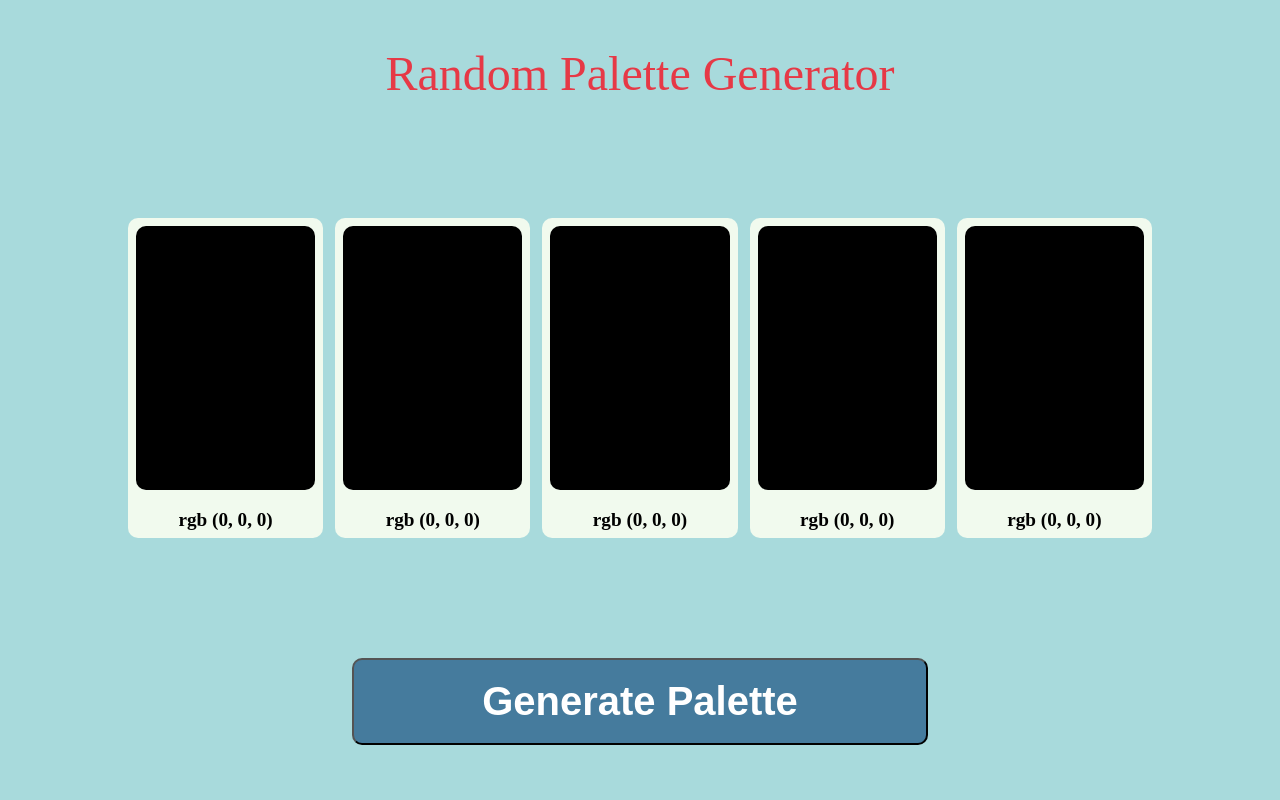
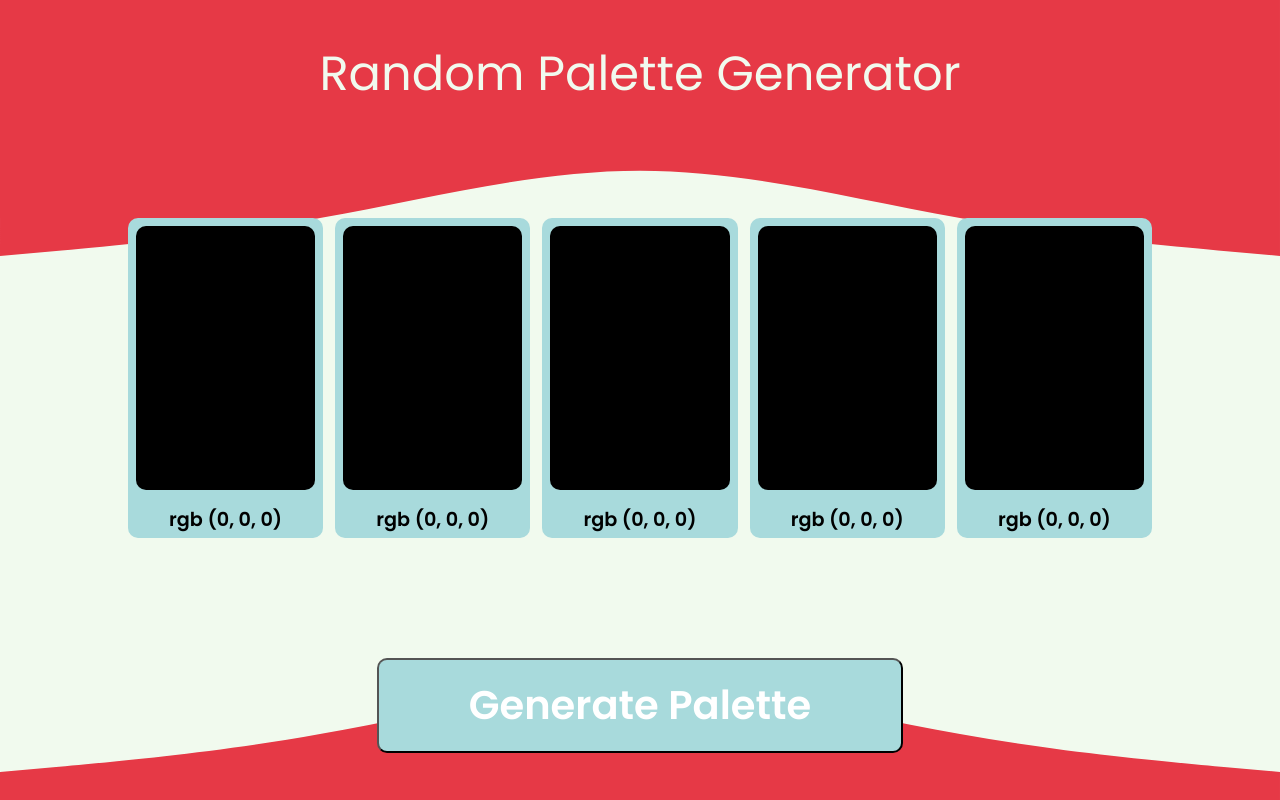
Before and after one commit to J-Wil21/colorPalette, a plain HTML site: page index.html in a window 1280 px wide. Drawn offline with Linux system fonts and the light colour scheme.

Commit message:
Improving styling

```diff
--- a/app.js
+++ b/app.js
@@ -2,6 +2,7 @@ const btn = document.querySelector('button');
 const container = document.getElementById('con');
 const disColor = document.querySelectorAll('#displayColor');
 const label = document.querySelectorAll('#colorNum');
+const box = document.querySelector('#box');
 
 function randomC() {
     let r = Math.floor(Math.random(1) * 255)
@@ -9,6 +10,10 @@ function randomC() {
     let b = Math.floor(Math.random(1) * 255)
     return `rgb(${r},${g},${b})`
 }
+
+// box.addEventListener('mouseenter',  )
+
+
 
 
 btn.addEventListener('click', () => {
@@ -18,18 +23,4 @@ btn.addEventListener('click', () => {
         disColor[i].style.backgroundColor = C;
         label[i].innerText = C;
     }
-
-    // disColor.forEach(disColor => {
-    //     const C = randomC()
-    //     disColor.style.backgroundColor = C;
-    // });
-
-    // disColor.forEach(disColor => {
-    //     const C = randomC()
-    //     disColor.style.backgroundColor = C;
-    // });
-
-    //     label.forEach(label => {
-    //     label.innerText = randomC();
-    //   });
 })
--- a/index.html
+++ b/index.html
@@ -4,16 +4,21 @@
     <meta charset="UTF-8">
     <meta http-equiv="X-UA-Compatible" content="IE=edge">
     <meta name="viewport" content="width=device-width, initial-scale=1.0">
+    <link rel="preconnect" href="https://fonts.googleapis.com">
+    <link rel="preconnect" href="https://fonts.gstatic.com" crossorigin>
+    <link href="https://fonts.googleapis.com/css2?family=Poppins:wght@200;300;400;500;600;700&display=swap" rel="stylesheet">
     <link rel="stylesheet" href="reset.css">
     <link rel="stylesheet" href="style.css">
     <title>Color Generator</title>
 </head>
 
-<body>
+<body class="shade">
+    <svg class="wave-1" xmlns="http://www.w3.org/2000/svg" viewBox="0 0 1440 320"><path fill="#e63946" fill-opacity="1" d="M0,288L60,282.7C120,277,240,267,360,245.3C480,224,600,192,720,192C840,192,960,224,1080,245.3C1200,267,1320,277,1380,282.7L1440,288L1440,0L1380,0C1320,0,1200,0,1080,0C960,0,840,0,720,0C600,0,480,0,360,0C240,0,120,0,60,0L0,0Z"></path></svg>
+
     <!-- <p>Color <span id="color"></span>copied to your clipboard</p> -->
     <h1> Random Palette Generator</h1>
     <main class="flex-container">
-        <div class="color-Container">
+        <div id="box" class="color-Container">
             <div id="displayColor"></div>
             <p id="colorNum"> rgb (0, 0, 0)</p>
         </div>
@@ -36,6 +41,7 @@
 
     </main>
     <button>Generate Palette</button>
+    <svg class="wave-2" xmlns="http://www.w3.org/2000/svg" viewBox="0 0 1440 320"><path fill="#e63946" fill-opacity="1" d="M0,288L60,282.7C120,277,240,267,360,245.3C480,224,600,192,720,192C840,192,960,224,1080,245.3C1200,267,1320,277,1380,282.7L1440,288L1440,320L1380,320C1320,320,1200,320,1080,320C960,320,840,320,720,320C600,320,480,320,360,320C240,320,120,320,60,320L0,320Z"></path></svg>
     <script src="app.js"></script>
 </body>
 
--- a/style.css
+++ b/style.css
@@ -1,18 +1,41 @@
+*{
+    font-family: 'Poppins', sans-serif;
+}
 body {
     display: flex;
     justify-content: center;
     align-items: center;
     flex-direction: column;
-    background-color: #a8dadc;
+    background-color: #f1faee;
+
 }
+.black{
+    position: absolute;
+    z-index:5;
+    top: 0;
+    bottom: 0;
+}
+
 
 h1 {
     text-align: center;
     font-size: 3em;
-    color: #e63946;
+    color: #f1faee;
     margin-top: 50px;
+    font-family: 'Poppins', sans-serif;
 }
 
+.wave-1{
+    position: absolute;
+    z-index: -1;
+    top: 0;
+}
+
+.wave-2{
+    position: absolute;
+    z-index: -1;
+    bottom: 0;
+}
 
 /* container styling */
 main {
@@ -28,7 +51,7 @@ main {
     width: 16vw;
     height: 40vh;
     margin-right: 12px;
-    background-color: #f1faee;
+    background-color: #a8dadc;
     border-radius: 10px;
     display: flex;
     justify-content: center;
@@ -41,6 +64,7 @@ main {
     box-shadow: #1d3557 0 0 50px 7px;
     width: 17vw;
     height: 41vh;
+    background-color: #94bcbd;
 }
 
 .color-Container:nth-child(5) {
@@ -63,19 +87,20 @@ main {
 /*Bottom section*/
 
 button {
-    padding: 1.5% 10%;
+    padding: 1.2% 7%;
     border-radius: 10px;
-    background-color: #457b9d;
+    background-color: #a8dadc;
     color: #fff;
     font-size: 40px;
     font-weight: 600;
-
+    transition: ease-in 0.2s;
 }
 
 button:hover {
-    box-shadow: #2a9d8f 0 0 50px 7px;
+    padding: 1.4% 7.2%;
+    box-shadow: #1d3557 0 0 15px 3px;
     transition: ease-in 0.3s;
-    background-color: #457b9d;
+    background-color: #94bcbd;
     border: #000 2px solid;
 
 }
```
Also changed, not shown: 1 other file.
